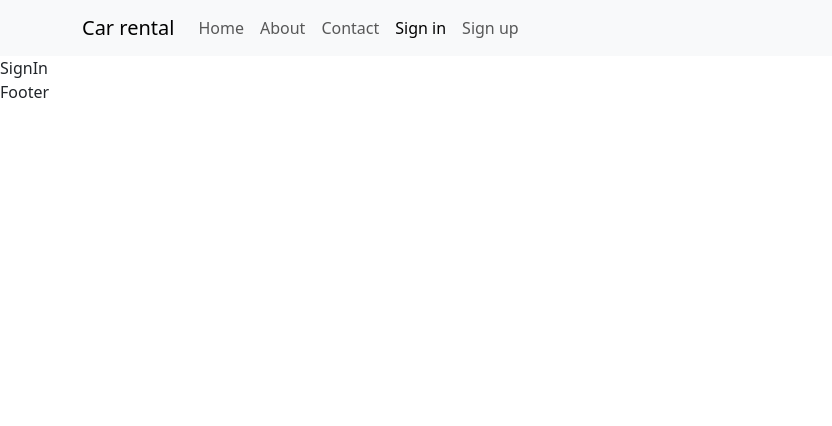
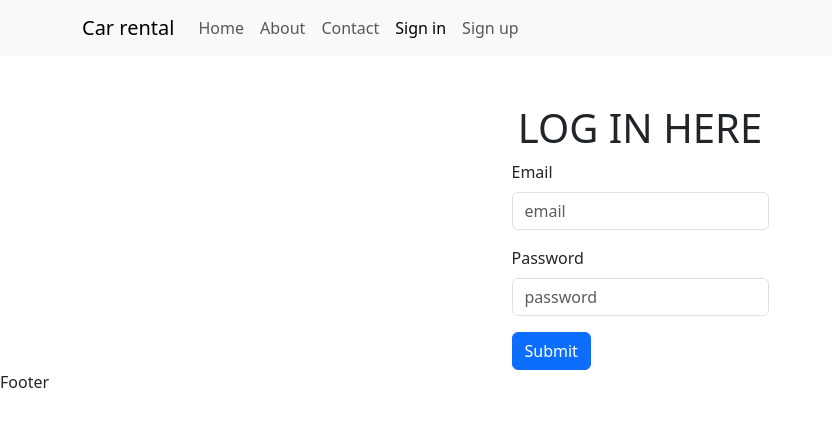
Before and after one commit to adarsh2255-buji/car-rental-app, a React (Vite) app in the folder frontend/: page /signin in a window 1280 px wide. Shown: the top 426 px of the page, without its empty margins (0-832 px from the left). Built offline with nearby package versions, Linux system fonts and the light colour scheme.

Commit message:
signin functionality added

```diff
--- a/frontend/src/components/SignIn.jsx
+++ b/frontend/src/components/SignIn.jsx
@@ -1,8 +1,64 @@
-import React from 'react'
+import React, { useState } from 'react'
+import Button from 'react-bootstrap/Button';
+import Form from 'react-bootstrap/Form';
+import Container from 'react-bootstrap/esm/Container';
+import { useNavigate } from 'react-router-dom';
+import api from '../../api';
 
 const SignIn = () => {
+  const navigate = useNavigate();
+
+  const [ signInData, setSignInData ] = useState({
+    email : "",
+    password : "",
+  })
+
+  const handleChange = (e) =>{
+    setSignInData({...signInData, [e.target.name] : e.target.value})
+
+  }
+
+  const submitHandler = async(e) =>{
+    e.preventDefault();
+    try {
+      const response = await api.post('/signin', signInData);
+      navigate('/home')
+      console.log(response)
+    } catch (error) {
+      console.log(error)
+    }
+  }
+
   return (
-    <div>SignIn</div>
+    <>
+    <h1 className='text-center mt-5'>LOG IN HERE</h1>
+    <Container className='d-flex justify-content-center align-items-center'>
+    <Form onSubmit={submitHandler}>
+
+      <Form.Group className="mb-3">
+        <Form.Label>Email</Form.Label>
+        <Form.Control type="text" placeholder="email"
+        name='email'
+        value={signInData.email}
+        onChange={handleChange}
+        required/>
+      </Form.Group>
+
+      <Form.Group className="mb-3">
+        <Form.Label>Password</Form.Label>
+        <Form.Control type="password" placeholder="password"
+        name='password'
+        value={signInData.password}
+        onChange={handleChange}
+        required />
+      </Form.Group>
+
+      <Button variant="primary" type="submit">
+        Submit
+      </Button>
+    </Form>
+    </Container>
+    </>
   )
 }
 
```
